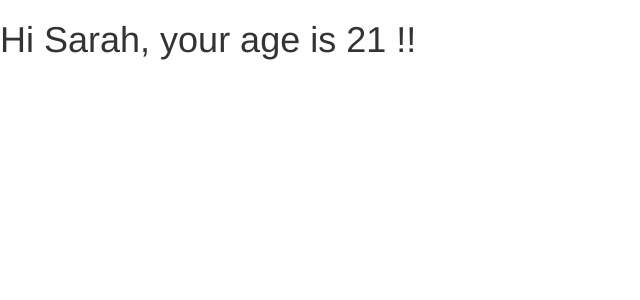
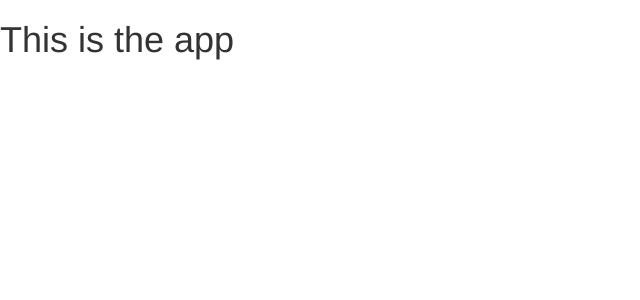
Before and after one commit to Chieko88/react-gif-search, a React app in the folder workshop/: page / in a window 1280 px wide. Shown: the top 300 px of the page, without its empty margins (0-640 px from the left). Built offline with nearby package versions, Linux system fonts and the light colour scheme.

Commit message:
add app.jsx

```diff
--- a/workshop/src/components/App.jsx
+++ b/workshop/src/components/App.jsx
@@ -1,18 +1,18 @@
 import React from "react";
 
-// const App = () => {
-//   return <h1>This is the app </h1>
-// }
+const App = () => {
+  return <h1>This is the app </h1>;
+};
 
 // import React from 'react';
 
-const App = () => {
-  return (
-    <div class Name= "left-scene">
-      <SrerchBar />
-    </div>
-  );
-};
+// const App = () => {
+//   return (
+//     <div class Name= "left-scene">
+//       <SrerchBar />
+//     </div>
+//   );
+// };
 
 export default App;
-export {App};
+// export { App };
--- a/workshop/src/index.jsx
+++ b/workshop/src/index.jsx
@@ -3,6 +3,11 @@ import '../assets/stylesheets/application.scss';
 import React from 'react';
 import * as ReactDOM from 'react-dom';
 import App from './components/App';
+
+
+const containerDiv = document.querySelector('#root');
+const root = ReactDOM.createRoot(containerDiv);
+root.render(<App />);
 
 // class Hello extends React.Component {
 //   render(){
@@ -11,16 +16,11 @@ import App from './components/App';
 //   }
 // }
 
-const Hello = (props) => {
-  console.log(props);
-  // const name = props.name;
-  // const age = props.age;
-  const {name, age} = props;
+// const Hello = (props) => {
+//   console.log(props);
+//   // const name = props.name;
+//   // const age = props.age;
+//   const { name, age } = props;
 
-  return <h1>Hi {name}, your age is {age} !!</h1>;
-};
-
-
-const containerDiv = document.querySelector('#root');
-const root = ReactDOM.createRoot(containerDiv);
-root.render(<Hello name="Sarah" age="21" />);
+//   return <h1>Hi {name}, your age is {age} !!!</h1>;
+// };
```
